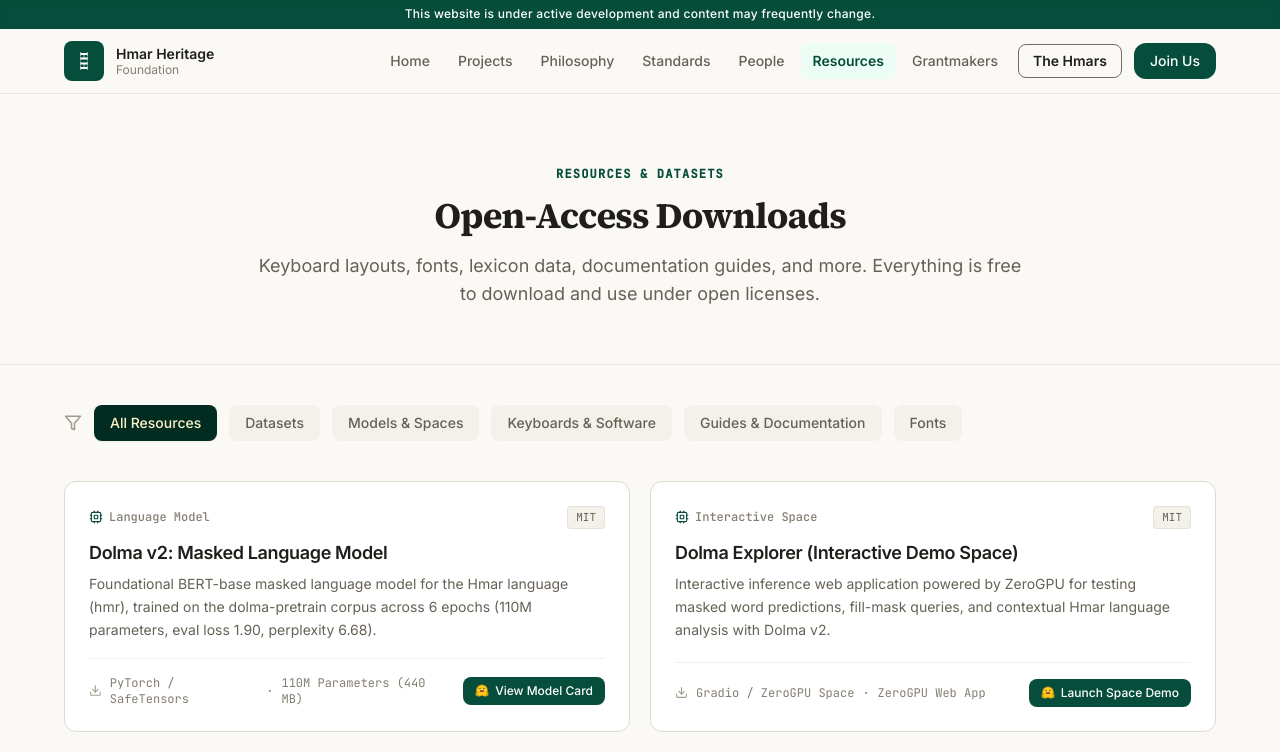
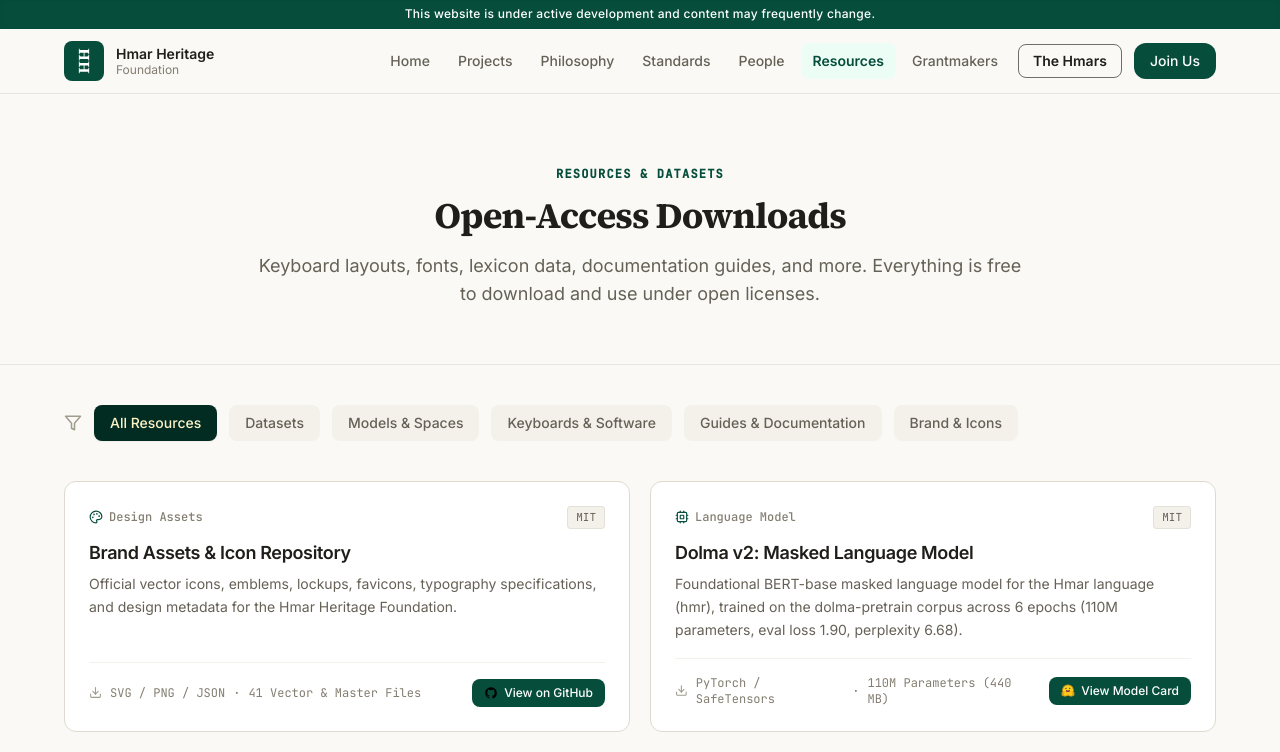
Before and after one commit to hmar-heritage-org/home, a React (Vite) app: page /resources in a window 1280 px wide. Shown: the top 752 px of the page. Built offline with nearby package versions, Linux system fonts and the light colour scheme.

Commit message:
Optimize emblem sizing and add brand assets repo to resources

```diff
--- a/src/components/Footer.tsx
+++ b/src/components/Footer.tsx
@@ -16,6 +16,7 @@
   Contribute: [
     { label: 'Join the Foundation', to: '/join' },
     { label: 'Resources & Datasets', to: '/resources' },
+    { label: 'Brand Assets', to: 'https://github.com/hmar-heritage-org/assets' },
     { label: 'GitHub', to: 'https://github.com/hmar-heritage-org' },
     { label: 'Hugging Face Org', to: 'https://huggingface.co/hmar-heritage-org' },
   ],
@@ -29,7 +30,7 @@
           <div>
             <Link to="/" className="flex items-center gap-3 mb-4">
               <div className="w-10 h-10 rounded-lg bg-[#064e3b] flex items-center justify-center text-white">
-                <LogoIcon className="w-6 h-6 text-white" />
+                <LogoIcon className="w-7 h-7 text-white" />
               </div>
               <div>
                 <div className="font-semibold text-white text-sm leading-tight">
--- a/src/components/LogoIcon.tsx
+++ b/src/components/LogoIcon.tsx
@@ -1,14 +1,14 @@
-export function LogoIcon({ className = "w-6 h-6 text-white" }: { className?: string }) {
+export function LogoIcon({ className = "w-7 h-7 text-white" }: { className?: string }) {
   return (
     <svg
       className={className}
       viewBox="0 0 1024 1024"
       fill="currentColor"
     >
-      <g transform="translate(512, 310) rotate(90) scale(0.44, -0.44) translate(-435, -361)">
+      <g transform="translate(512, 276) rotate(90) scale(0.52, -0.52) translate(-435, -361)">
         <path d="M565 339V144C565 82 565 78 558 69C549 58 529 54 476 54H461V0H850V54H835C781 54 761 58 752 69C745 78 745 83 745 144V577C745 639 745 643 752 653C761 664 782 667 835 668H850V722H461V668H476C529 667 549 664 558 653C565 643 565 640 565 577V399H304V577C304 639 304 643 311 653C320 664 340 667 394 668H409V722H20V668H35C88 667 108 664 117 653C124 643 124 639 124 577V144C124 82 124 79 117 69C108 58 88 54 35 54H20V0H409V54H394C340 54 320 58 311 69C304 79 304 82 304 144V339Z" />
       </g>
-      <g transform="translate(512, 714) rotate(90) scale(0.44, -0.44) translate(-435, -361)">
+      <g transform="translate(512, 748) rotate(90) scale(0.52, -0.52) translate(-435, -361)">
         <path d="M565 339V144C565 82 565 78 558 69C549 58 529 54 476 54H461V0H850V54H835C781 54 761 58 752 69C745 78 745 83 745 144V577C745 639 745 643 752 653C761 664 782 667 835 668H850V722H461V668H476C529 667 549 664 558 653C565 643 565 640 565 577V399H304V577C304 639 304 643 311 653C320 664 340 667 394 668H409V722H20V668H35C88 667 108 664 117 653C124 643 124 639 124 577V144C124 82 124 79 117 69C108 58 88 54 35 54H20V0H409V54H394C340 54 320 58 311 69C304 79 304 82 304 144V339Z" />
       </g>
     </svg>
--- a/src/components/Navbar.tsx
+++ b/src/components/Navbar.tsx
@@ -46,7 +46,7 @@
       <nav className="container-page flex items-center justify-between h-16 md:h-18">
         <Link to="/" className="flex items-center gap-3 group">
           <div className="w-10 h-10 rounded-lg bg-[#064e3b] flex items-center justify-center text-white transition-transform group-hover:scale-105">
-            <LogoIcon className="w-6 h-6 text-white" />
+            <LogoIcon className="w-7 h-7 text-white" />
           </div>
           <div className="hidden sm:block">
             <div className="font-semibold text-stone-900 text-sm leading-tight">
--- a/src/data/content.ts
+++ b/src/data/content.ts
@@ -84,12 +84,23 @@
   format: string;
   size: string;
   license: string;
-  category: 'keyboard' | 'data' | 'guide' | 'font' | 'model';
+  category: 'keyboard' | 'data' | 'guide' | 'font' | 'model' | 'assets';
   url: string;
   buttonLabel: string;
 }
 
 export const resources: Resource[] = [
+  {
+    title: 'Brand Assets & Icon Repository',
+    description: 'Official vector icons, emblems, lockups, favicons, typography specifications, and design metadata for the Hmar Heritage Foundation.',
+    type: 'Design Assets',
+    format: 'SVG / PNG / JSON',
+    size: '41 Vector & Master Files',
+    license: 'MIT',
+    category: 'assets',
+    url: 'https://github.com/hmar-heritage-org/assets',
+    buttonLabel: 'View on GitHub',
+  },
   {
     title: 'Dolma v2: Masked Language Model',
     description: 'Foundational BERT-base masked language model for the Hmar language (hmr), trained on the dolma-pretrain corpus across 6 epochs (110M parameters, eval loss 1.90, perplexity 6.68).',
--- a/src/pages/Resources.tsx
+++ b/src/pages/Resources.tsx
@@ -9,6 +9,7 @@
   Filter,
   FolderOpen,
   Cpu,
+  Palette,
 } from 'lucide-react';
 import PageHeader from '@/components/PageHeader';
 import { resources } from '@/data/content';
@@ -18,10 +19,11 @@
   model: { icon: Cpu, label: 'Models & Spaces' },
   keyboard: { icon: Keyboard, label: 'Keyboards & Software' },
   guide: { icon: FileText, label: 'Guides & Documentation' },
+  assets: { icon: Palette, label: 'Brand & Icons' },
   font: { icon: Type, label: 'Fonts' },
 };
 
-const categories = ['all', 'data', 'model', 'keyboard', 'guide', 'font'] as const;
+const categories = ['all', 'data', 'model', 'keyboard', 'guide', 'assets'] as const;
 
 export default function Resources() {
   const [filter, setFilter] = useState<(typeof categories)[number]>('all');
```
Also changed, not shown: public/favicon.svg.
